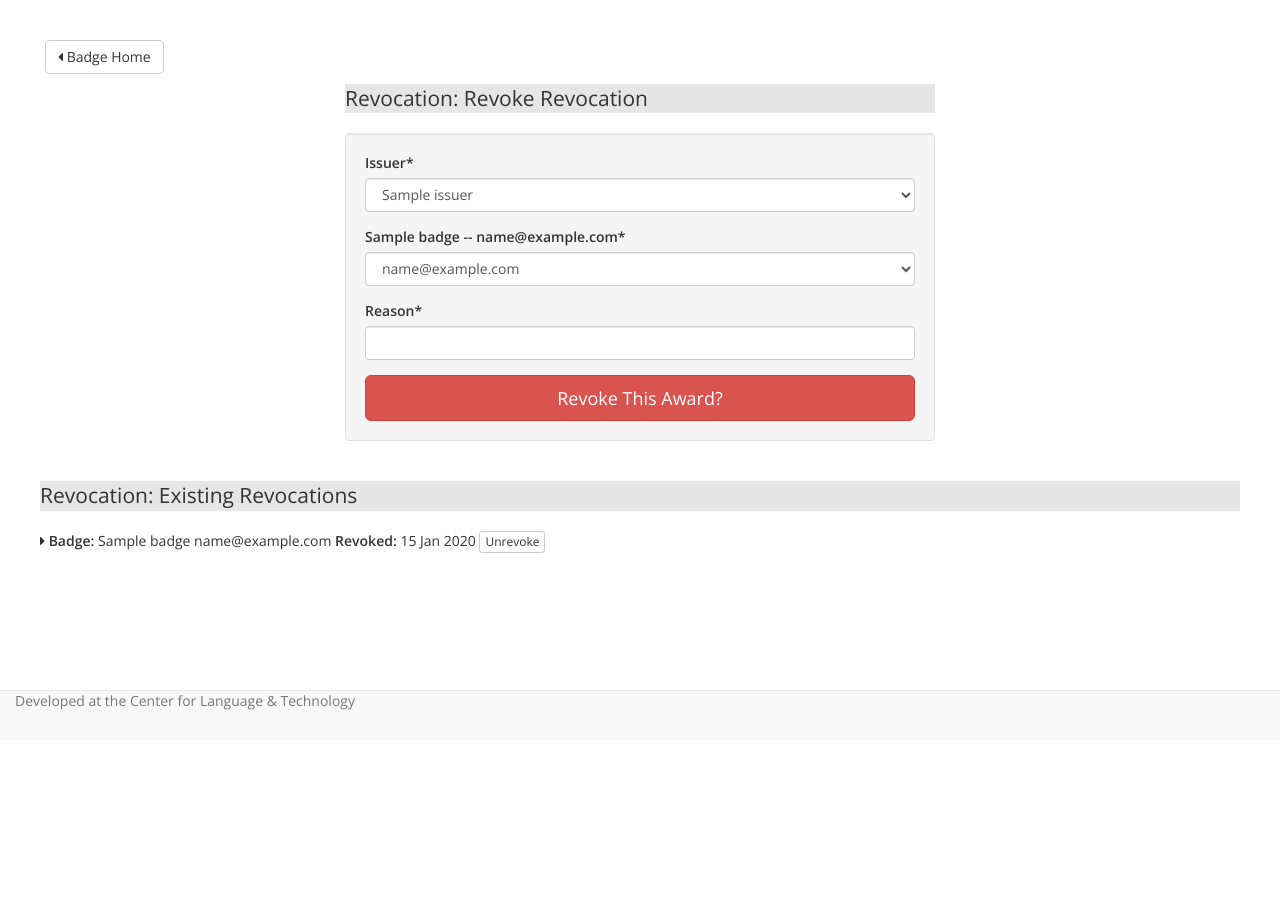
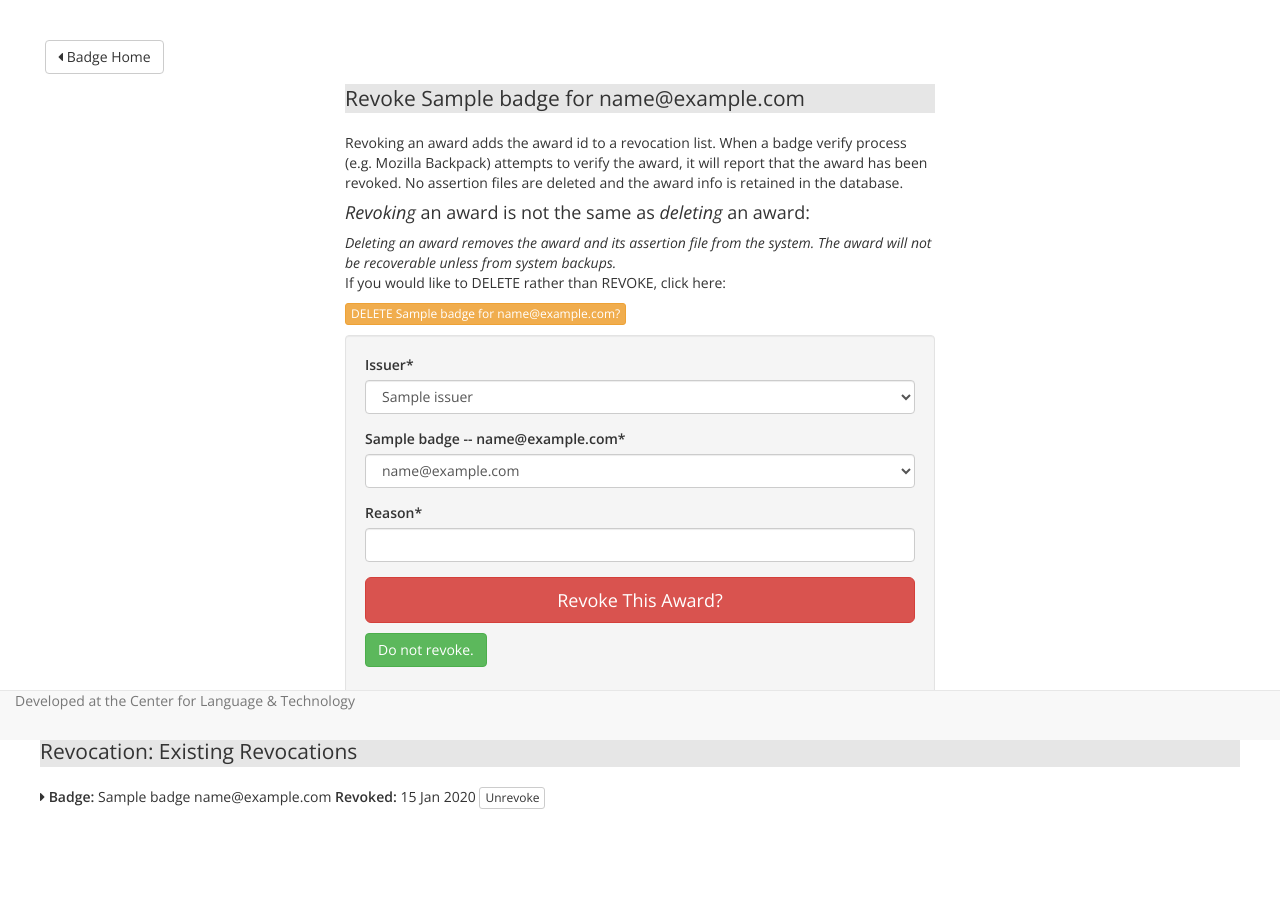
Before and after one commit to llcit/clt-badge-dev-py, a Django app: page /award/revoke/1/ in a window 1280 px wide. Shown: the part 60-967 px from the top of the page. Before the commit the page ends 770 px from the top, so only its background shows below. Run offline with Django 3.2, Linux system fonts and the light colour scheme; tables that the repository leaves empty hold one stand-in row (values such as "Sample post"); some libraries are stand-ins or nearby versions.

Commit message:
full implementation delete revoke expires

```diff
--- a/badge_site/forms.py
+++ b/badge_site/forms.py
@@ -20,6 +20,8 @@ class CreateAwardForm(ModelForm):
     class Meta:
         model = Award
         fields = ['email', 'firstname', 'lastname', 'badge', 'creator', 'evidence', 'expires']
+        widgets = {'expires': forms.DateInput(format='%Y-%m-%d', attrs={'class': 'datepicker'})}
+        help_texts = {'expires': 'Eg: 2015-01-01 for January 1, 2015'}
 
 
 class RevokeAwardForm(ModelForm):
--- a/badge_site/models.py
+++ b/badge_site/models.py
@@ -73,6 +73,7 @@ class Issuer(models.Model):
         try:
             f = open(self.getRevokeAssertionPath(), 'w')
             localFile = File(f)
+            print 'deleting ', localFile.name
             if os.path.isfile(localFile.name):
                 os.remove(localFile.name)
             f.closed
@@ -288,6 +289,12 @@ class Award(models.Model):
         super(Award, self).save(*args, **kwargs)  # Call the "real" save()
         self.writeAssertionFile()
 
+    def delete(self, *args, **kwargs):
+        super(Award, self).delete(*args, **kwargs)  # Call the "real" delete()
+
+        # The db award object has been deleted. Now remove the associated assertion file.
+        self.deleteAssertionFile()
+
     def __unicode__(self):
         return self.email
 
@@ -307,5 +314,13 @@ class Revocation(models.Model):
         if self.issuer.revocationfile:
             self.issuer.writeRevokeAssertionFile()
 
+    def delete(self, *args, **kwargs):
+        super(Revocation, self).delete(*args, **kwargs)  # Call the "real" delete()
+
+        # Update the revocation list (file) for the related issuer
+        if self.issuer.revocationfile:
+            self.issuer.writeRevokeAssertionFile()
+
+
     def __unicode__(self):
         return '%s %s %s %s' % (self.issuer, self.award.badge, self.award, self.revoke_date)
--- a/badge_site/views.py
+++ b/badge_site/views.py
@@ -38,7 +38,7 @@ class IndexView(StaffuserRequiredMixin, TemplateView):
             for j in i.badges.all().order_by('-created'):
                 badges.append(j)
                 years.add(j.created.strftime('%Y'))
-                print list(years)
+
             badges = sorted(badges, key=attrgetter('created'), reverse=True)
             issuer_list.append({'issuer': i, 'badges': badges})
 
@@ -247,7 +247,7 @@ class AwardUpdateView(StaffuserRequiredMixin, ClassNameMixin, UpdateView):
 
 class RevokedAwardListView(StaffuserRequiredMixin, ClassNameMixin, ListView):
     model = Revocation
-    template_name = 'badge_revocation_list_view.html'
+    template_name = 'badge_revoke_list_view.html'
     class_name = 'Award'
 
     def get_queryset(self):
@@ -293,16 +293,26 @@ class RevokeAwardView(StaffuserRequiredMixin, ClassNameMixin, CreateView):
         context = super(RevokeAwardView, self).get_context_data(**kwargs)
         context['form'].fields[
             'award'].label = '%s -- %s' % (self.award_to_revoke.badge, self.award_to_revoke)
-        context['current_objects'] = Revocation.objects.all().order_by(
+        context['current_objects'] = Revocation.objects.all().filter(award__badge=self.award_to_revoke.badge).order_by(
             'issuer')
         context['parent_object'] = 'Revocation'
+        context['award_to_revoke'] = self.award_to_revoke
         return context
 
 
 class UnRevokeAwardView(StaffuserRequiredMixin, DeleteView):
     model = Revocation
-    template_name = 'badge_generic_confirm_delete.html'
+    template_name = 'badge_unrevoke_award_confirm.html'
     success_url = None
 
     def get_success_url(self):
         return reverse_lazy('list_awards_by_badge', args=[self.get_object().award.badge.id])
+
+
+class DeleteAwardView(StaffuserRequiredMixin, DeleteView):
+    model = Award
+    template_name = 'badge_delete_award_confirm.html'
+    success_url = None
+
+    def get_success_url(self):
+        return reverse_lazy('list_awards_by_badge', args=[self.get_object().badge.id])
--- a/badgeproject/urls.py
+++ b/badgeproject/urls.py
@@ -5,7 +5,7 @@ from badge_site.views import (
     HomeView, IndexView, BadgeClaimView, BadgeClaimCodeView, SendAwardNotificationView,
     IssuerCreateView, IssuerUpdateView, IssuerListView,
     BadgeCreateView, BadgeUpdateView, BadgeListView,
-    AwardCreateView, AwardUpdateView, AwardListView, RevokeAwardView, UnRevokeAwardView, RevokedAwardListView
+    AwardCreateView, AwardUpdateView, AwardListView, RevokeAwardView, UnRevokeAwardView, RevokedAwardListView, DeleteAwardView
 )
 
 urlpatterns = patterns('',
@@ -21,7 +21,7 @@ urlpatterns = patterns('',
 
     url(r'^award/add/(?P<badge>\d+)/$', AwardCreateView.as_view(), name='create_award_by_badge'),
     url(r'^award/edit/(?P<pk>\d+)/$', AwardUpdateView.as_view(), name='edit_award'),
-    # url(r'^award/delete/(?P<pk>\d+)/$', DeleteAwardView.as_view(), name='delete_award'),
+    url(r'^award/delete/(?P<pk>\d+)/$', DeleteAwardView.as_view(), name='delete_award'),
 
     url(r'^award/revoke/(?P<award_to_revoke>\d+)/$', RevokeAwardView.as_view(), name='revoke_award'),
     url(r'^award/unrevoke/(?P<pk>\d+)/$', UnRevokeAwardView.as_view(), name='unrevoke_award'),
--- a/templates/badge_list_view.html
+++ b/templates/badge_list_view.html
@@ -19,7 +19,7 @@
             <div>
                 {% if badge %}
                     {{ object_list|length }} badges awarded (see
-                    <span class="smaller"><a class="" href="{% url 'list_revoked_awards' badge.id %}">revoked awards</a> </span>)
+                    <span class="smaller"><a class="" href="{% url 'list_revoked_awards' badge.id %}">view revoked awards</a> </span>)
                 {% endif %}
                 <br><br>
             </div>
@@ -30,6 +30,7 @@
                 <span><i class="fa fa-caret-right"></i> </span>
 
                 <span>{{ i.issuedOn|date:"d M Y" }}</span>
+                {% if not i.revoked %}
                     <span><a class="btn btn-xs btn-default" href="{% url 'edit_award' i.id %}">Edit</a></span>
                     <span>
                         {% if not i.notification_status %}
@@ -40,7 +41,7 @@
                     <span>
                         <a class="btn btn-xs btn-default" data-toggle="collapse" href="#detail_{{ i.id }}" aria-expanded="false" aria-controls="detail_{{ i.id }}">Detail</a>
                     </span>
-                {% if not i.revoked %}
+
                     <span><a class="btn btn-xs btn-danger" href="{% url 'revoke_award' i.id %}">revoke</a></span>
                 {% else %}
                     <span class="label label-warning">Award revoked</span>
--- a/templates/badge_revoke_award_view.html
+++ b/templates/badge_revoke_award_view.html
@@ -1,4 +1,4 @@
-<!-- create_view.html -->
+<!-- badge_revoke_award_view.html -->
 {% extends 'base.html' %}
 {% load staticfiles %}
 {% load crispy_forms_tags %}
@@ -6,16 +6,29 @@
 {% block page_header_container %}{% endblock page_header_container %}
 
 {% block content_container %}
+
 <!-- ROW 1 -->
 <div class="row">
+
     <div class="col-md-12"><a href="{% url 'badge_home' %}" class="btn btn-md btn-default" ><i class="fa fa-caret-left"></i> Badge Home</a> </div>
 
 	<div class="col-md-6 col-md-offset-3" style="padding: 10px">
-			<div class="lead" style="background-color: #E6E6E6">{{ parent_object }}: Revoke {{ object_type }}</div>
+		<div class="lead" style="background-color: #E6E6E6">Revoke {{ award_to_revoke.badge }} for {{ award_to_revoke }}</div>
+        <div class="">
+            Revoking an award adds the award id to a revocation list. When a badge verify process (e.g. Mozilla Backpack) attempts to verify the award, it will report that the award has been revoked. No assertion files are deleted and the award info is retained in the database.
+
+            <h4><em>Revoking</em> an award is not the same as <em>deleting</em> an award:</h4>
+            <em>Deleting an award removes the award and its assertion file from the system. The award will not be recoverable unless from system backups. </em>
+            <p>If you would like to DELETE rather than REVOKE, click here:
+                <p><a href="{% url 'delete_award' award_to_revoke.id %}" class="btn btn-warning btn-xs">DELETE {{ award_to_revoke.badge }} for {{ award_to_revoke }}?</a> </p>
+            </p>
+        </div>
 		<div class="well">
 			<form method="post">{% csrf_token %}
 				{{ form|crispy }}
 				<button class="btn btn-lg btn-danger btn-block" type="submit">Revoke This Award?</button>
+
+                <h4><a href="{% url 'list_awards_by_badge' award_to_revoke.badge.id %}" class="btn btn-success btn-md">Do not revoke.</a></h4>
 			</form>
 		</div>
 	</div>
```
Also changed, not shown: templates/badge_create_award_view.html (+11 -11 lines), templates/badge_delete_award_confirm.html (added, +32 -0 lines), templates/badge_generic_confirm_delete.html (deleted, +0 -25 lines), templates/badge_index.html (+5 -2 lines), templates/badge_revoke_list_view.html (renamed from templates/badge_revocation_list_view.html, +5 -3 lines), templates/badge_unrevoke_award_confirm.html (added, +28 -0 lines), 1 other file. Lines whose indentation alone changed are shown as unchanged.
